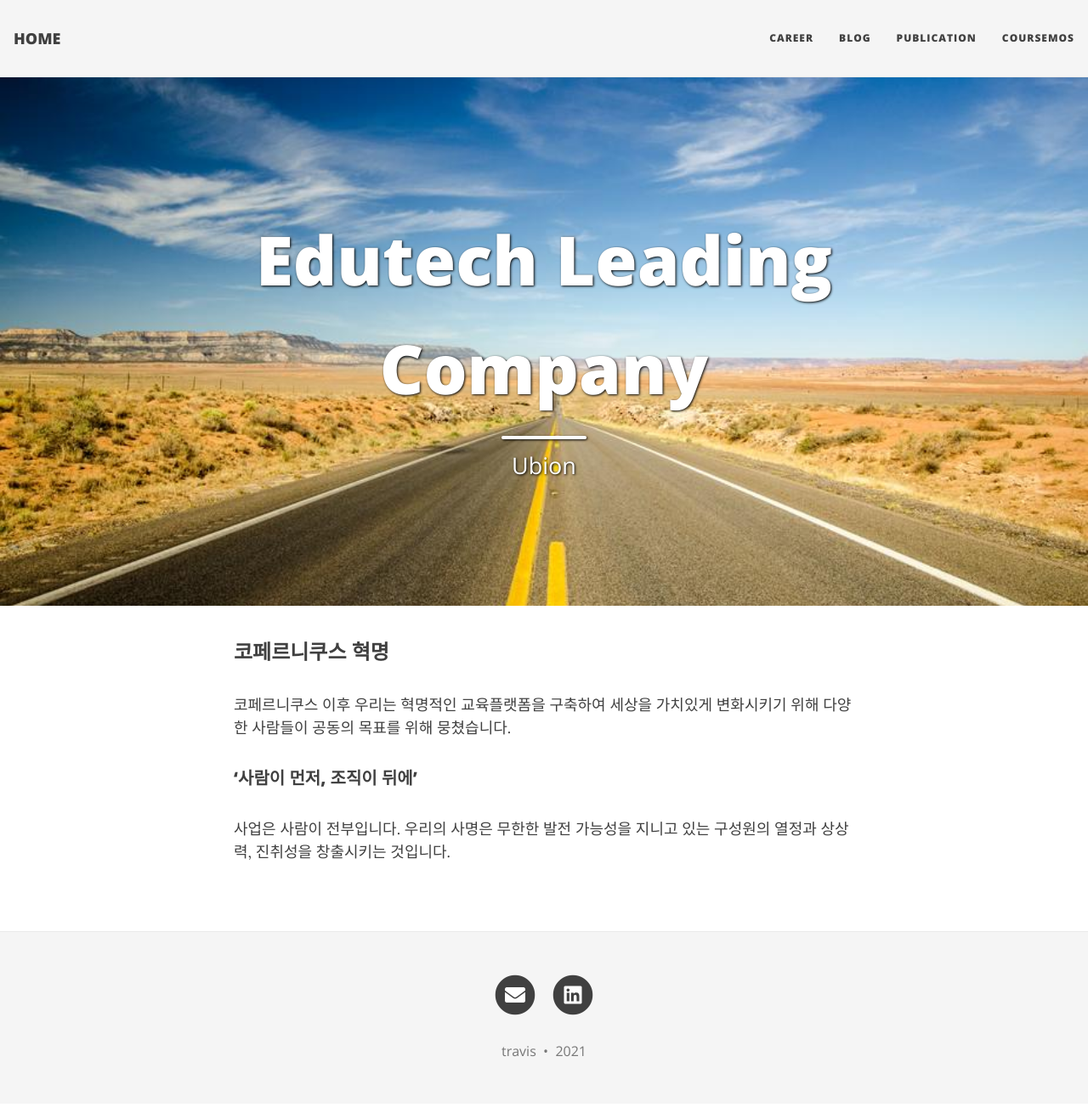
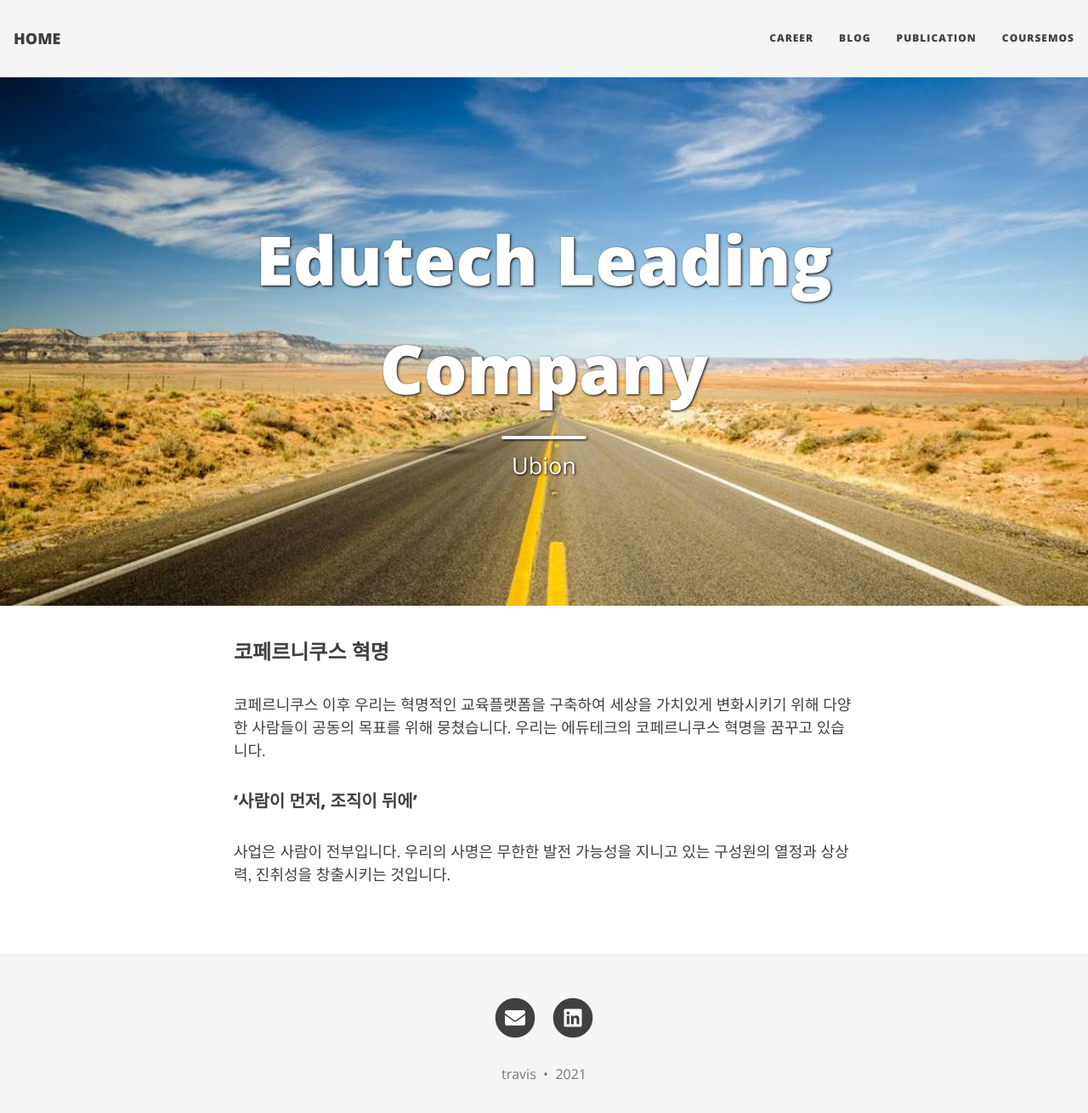
Before and after one commit to techubion/techubion.github.io-backup, a Jekyll site: the page built from index.md, in a window 1280 px wide and 1326 px high. Shown: the top 1310 px of the window at 85% size. Built offline with Jekyll 4.4.1, drawn with Linux system fonts in a browser that asks for light colours; nearby versions of some CDN libraries.

Commit message:
Update index.md

```diff
--- a/index.md
+++ b/index.md
@@ -9,7 +9,7 @@
 
 코페르니쿠스 이후 우리는 혁명적인 교육플랫폼을 구축하여 세상을 가치있게 변화시키기 위해
 다양한 사람들이 공동의 목표를 위해 뭉쳤습니다.
-
+우리는 에듀테크의 코페르니쿠스 혁명을 꿈꾸고 있습니다.
 
 
 ##### ‘사람이 먼저, 조직이 뒤에’
```
